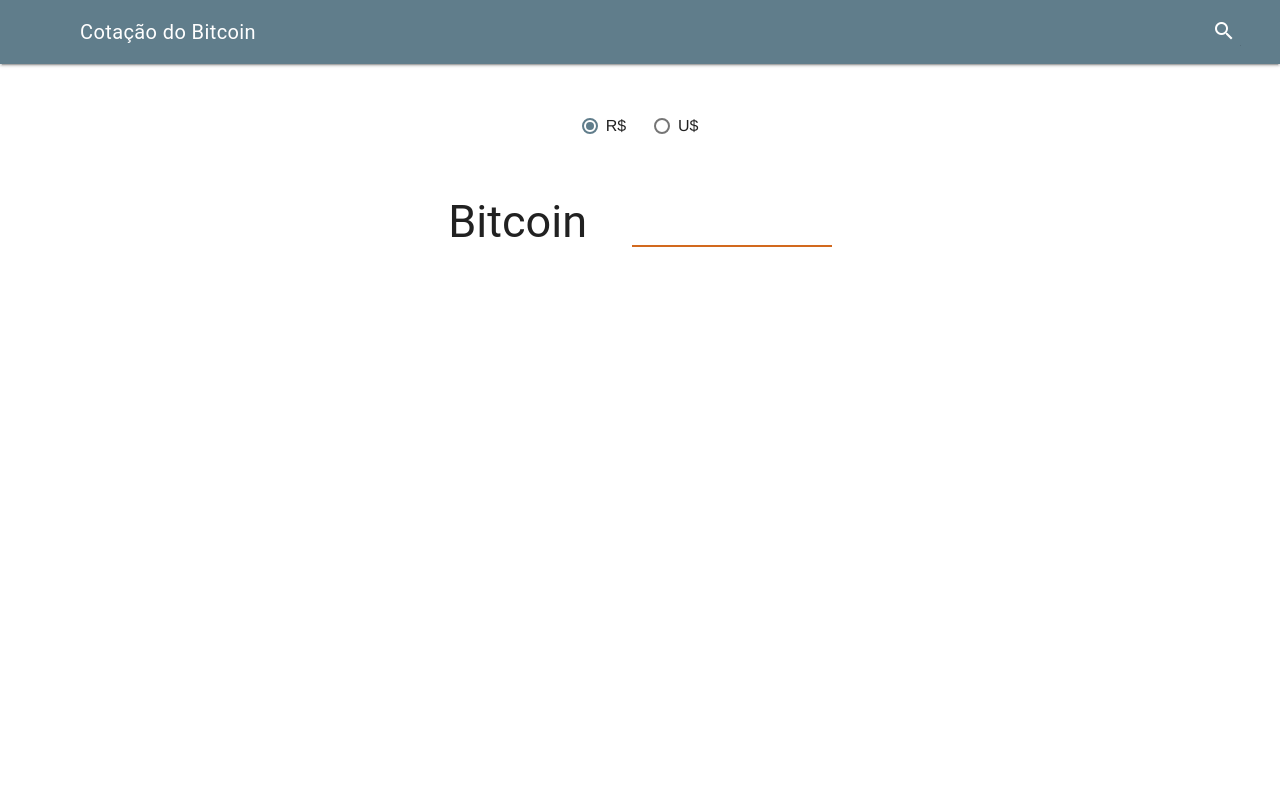
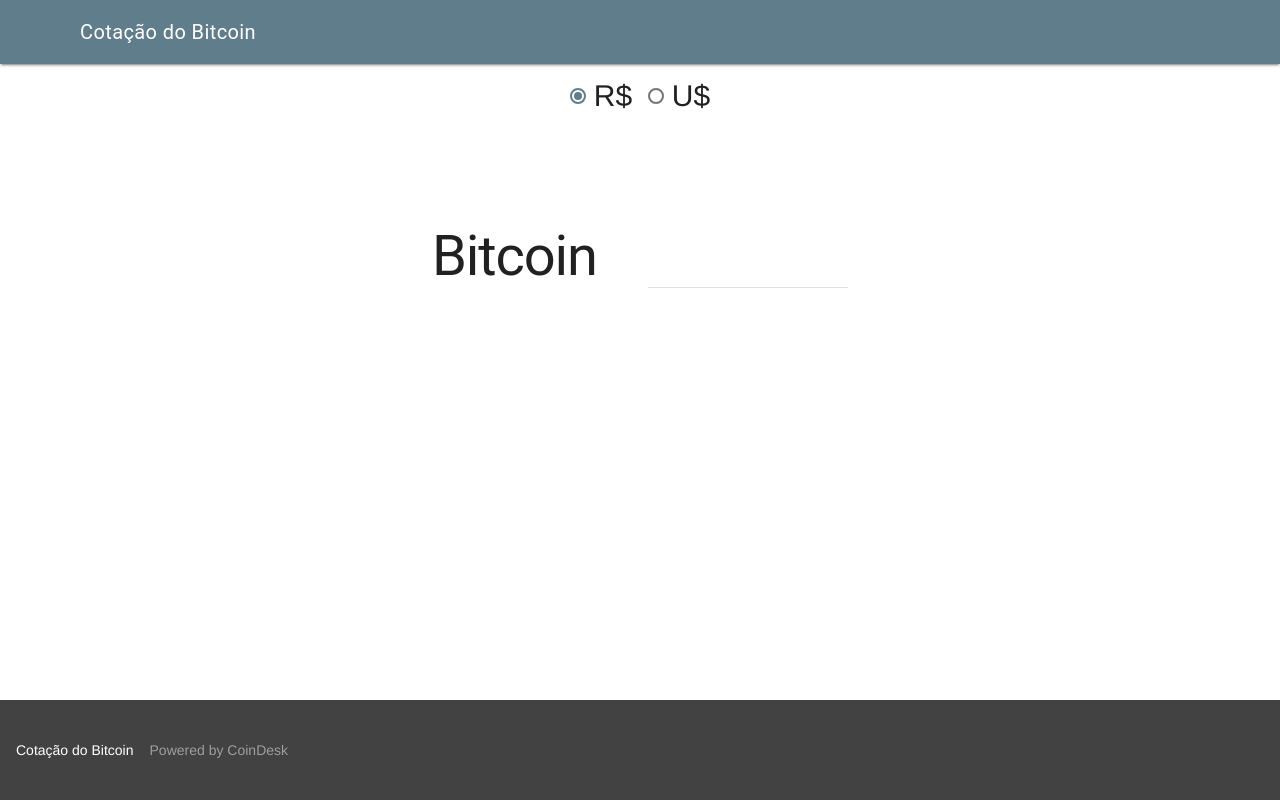
Before and after one commit to andervanse/bitcoin-conversor, a website: page public/index.html in a window 1280 px wide. Drawn offline with Linux system fonts and the light colour scheme; no server answers.

Commit message:
enhancements

```diff
--- a/public/index.html
+++ b/public/index.html
@@ -18,15 +18,6 @@
             <div class="mdl-layout__header-row">
                 <span class="mdl-layout-title">Cotação do Bitcoin</span>
                 <div class="mdl-layout-spacer"></div>
-                <div class="mdl-textfield mdl-js-textfield mdl-textfield--expandable
-      mdl-textfield--floating-label mdl-textfield--align-right">
-                    <label class="mdl-button mdl-js-button mdl-button--icon" for="fixed-header-drawer-exp">
-                        <i class="material-icons">search</i>
-                    </label>
-                    <div class="mdl-textfield__expandable-holder">
-                        <input class="mdl-textfield__input" type="text" name="sample" id="fixed-header-drawer-exp">
-                    </div>
-                </div>
             </div>
         </header>
         <div class="mdl-layout__drawer">
@@ -53,17 +44,26 @@
                     </div>
                 </div>
                 <div class="center-content">
-                    <h2>
+                    <h1>
                         Bitcoin &nbsp;&nbsp;
                         <input class="center-content-input" id="bitcoinPrice" type="text" maxlength="5"
                             pattern="-?[0-9]*(\.[0-9]+)?" />
-                    </h2>
+                    </h1>
                 </div>
                 <div id="cards"></div>
             </div>
         </main>
+        <footer class="mdl-mini-footer">
+            <div class="mdl-mini-footer__left-section">
+              <div class="mdl-logo">Cotação do Bitcoin</div>
+              <ul class="mdl-mini-footer__link-list">
+                <li><a href="https://www.coindesk.com/price/" target="_blank">Powered by CoinDesk</a></li>
+              </ul>
+            </div>
+        </footer>
     </div>
 </body>
+
 <script src="/src/js/app.js"></script>
 
 </html>
--- a/public/src/css/app.css
+++ b/public/src/css/app.css
@@ -2,24 +2,21 @@
   .center-content {
     top: auto;
     width: 650px;
-    height: 60px;
+    height: 80px;
     margin: auto;
     padding: 10px;
     margin-top: 10px;
     text-align: center;
   }
 
-  .text-bottom {
-    padding: 30px;
-    font-size: 25px;
+  .mdl-radio {
+    font-size: 30px;
   }
-
   .center-content-input {
-    font-size: 45px;
-    height: 48px;
+    font-size: 65px;
+    height: 70px;
     width: 200px;
-    border-top-width: 0px;
-    border-right-width: 0px;
-    border-left-width: 0px;
-    border-bottom-color: chocolate;
+    border: none;
+    border-bottom: 1px solid rgba(0,0,0,.12);
+    background: 0 0;
   }
--- a/public/src/js/app.js
+++ b/public/src/js/app.js
@@ -30,13 +30,15 @@
     bitcoinPrice.addEventListener('keyup', function (event) {
         var currencyLbl = document.getElementsByClassName('is-checked')[0];
         var ckBox = currencyLbl.children.namedItem('options');
-        console.log(ckBox.value);
+        console.log(ckBox);
 
         if (event.key in ['0', '1', '2', '3', '4', '5', '6', '7', '8', '9', '.', ','] || event.key == 'Backspace') {
-            if (parseFloat(bitcoinPrice.value) !== NaN) {
+            if (bitcoinPrice.value && parseFloat(bitcoinPrice.value) !== NaN) {
                 lastValue = parseFloat(bitcoinPrice.value);
-                UpdatePrice(ckBox);
+            } else {
+                lastValue = 0;
             }
+            UpdatePrice(ckBox);
         }
     })
 });
@@ -59,9 +61,9 @@
     var newCart = document.createElement('div');
     var html =
         '<div class="center-content">' +
-        '     <h2>' + coin.code +
+        '     <h1>' + coin.code +
         '         ' + parseFloat(coin.rate_float * lastValue).toLocaleString() +
-        '     </h2>';
+        '     </h1>';
 
     if (coin.description) {
         html = html + '  <span> (' + coin.description + ') </span>';
```
